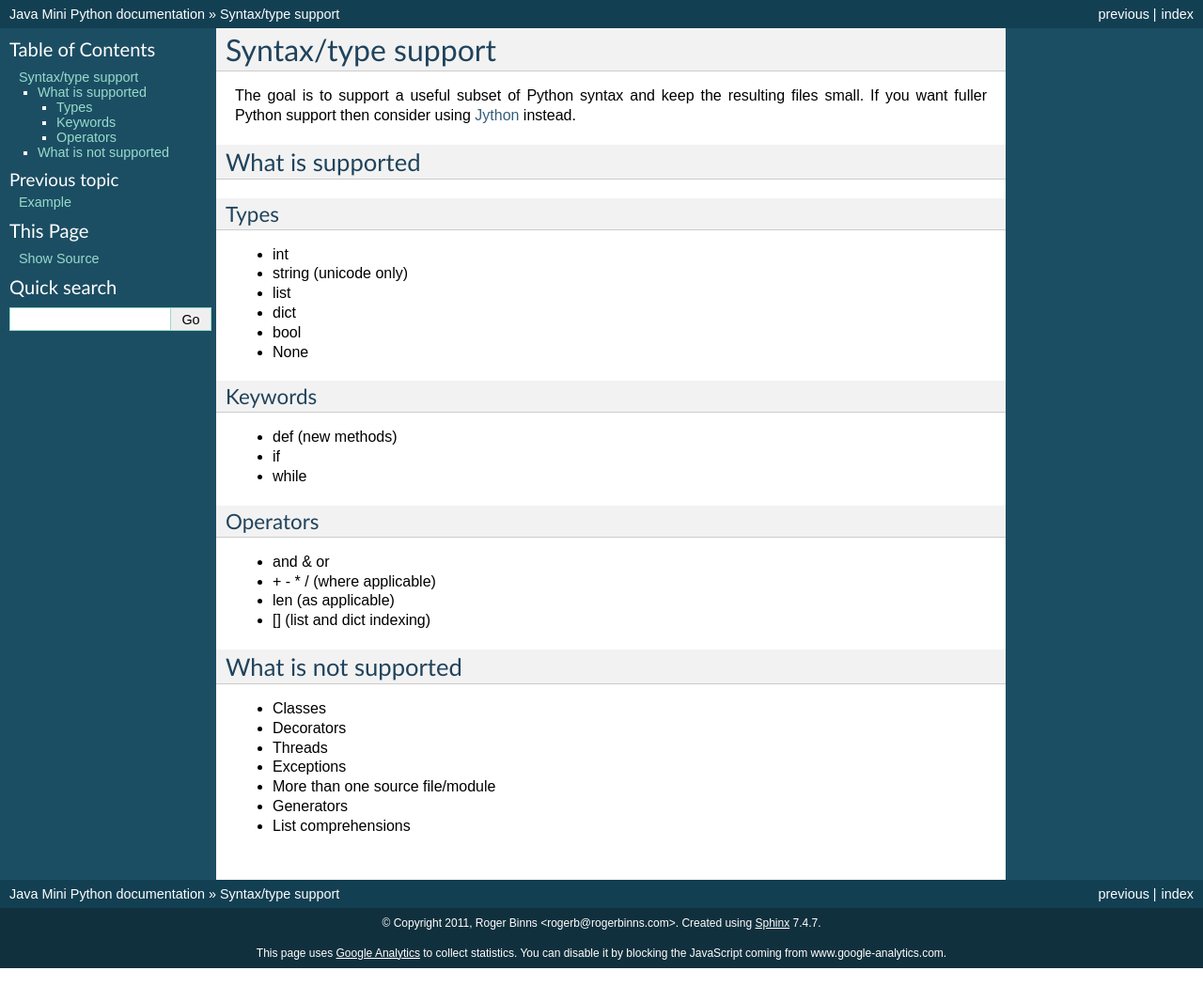
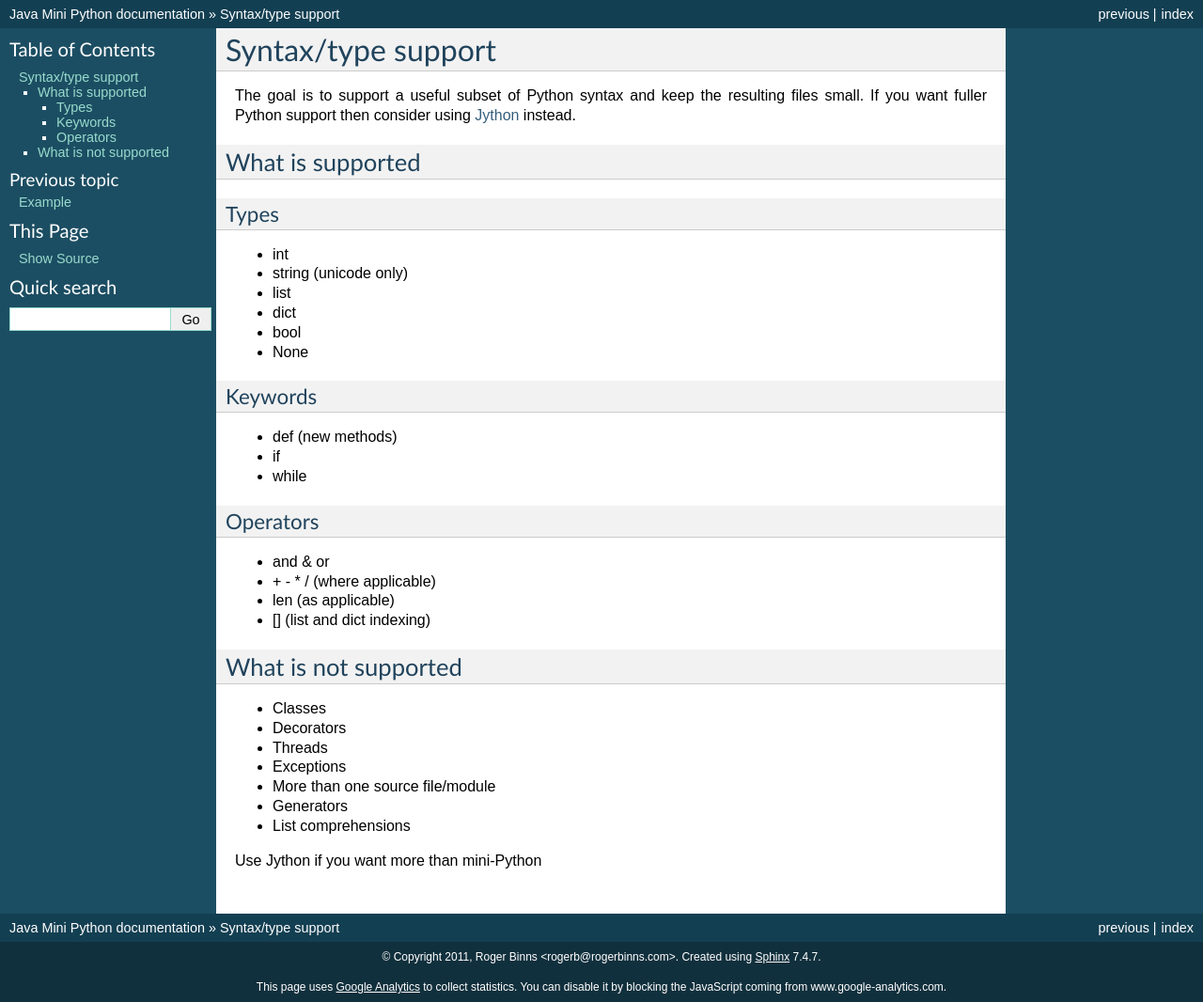
Before and after one commit to rogerbinns/jia-mini-python, a Sphinx documentation site: the page built from doc/lang.rst, in a window 1280 px wide. Shown: the whole page at 94% size. Built offline with Sphinx 7.4.7, drawn with Linux system fonts in a browser that asks for light colours; the version number could not be read and is left out; before the commit the page ends 1030 px from its top, so only the background shows below that.

```diff
--- a/doc/lang.rst
+++ b/doc/lang.rst
@@ -43,3 +43,5 @@
 * More than one source file/module
 * Generators
 * List comprehensions
+
+Use Jython if you want more than mini-Python
```
Also changed, not shown: 1 other file.
